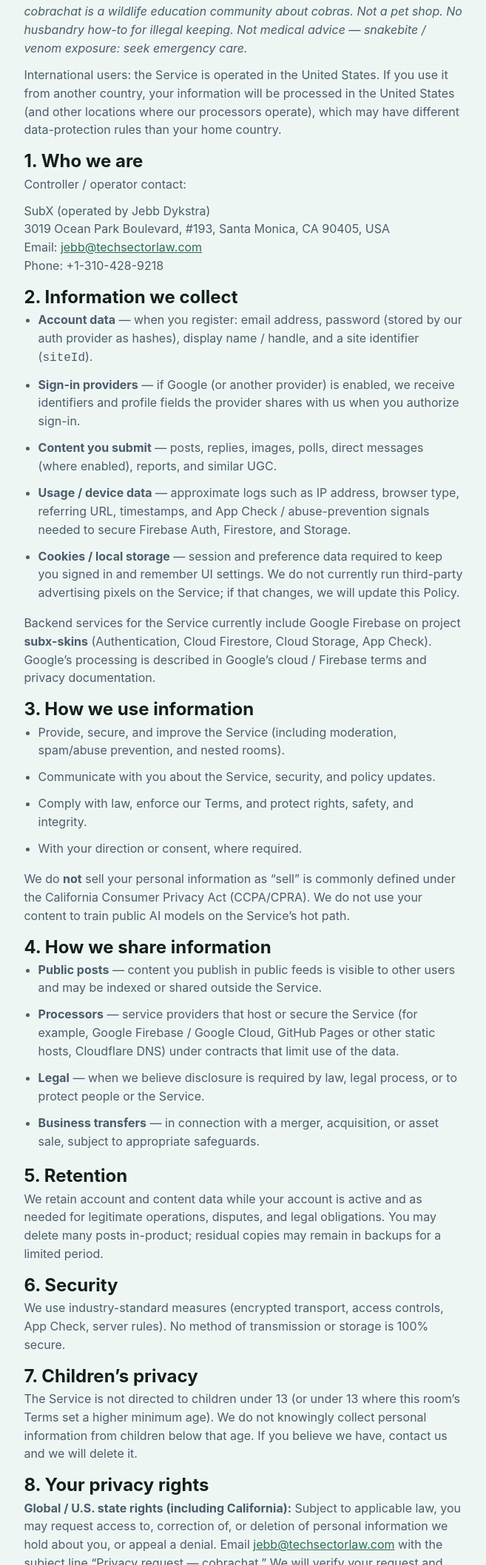
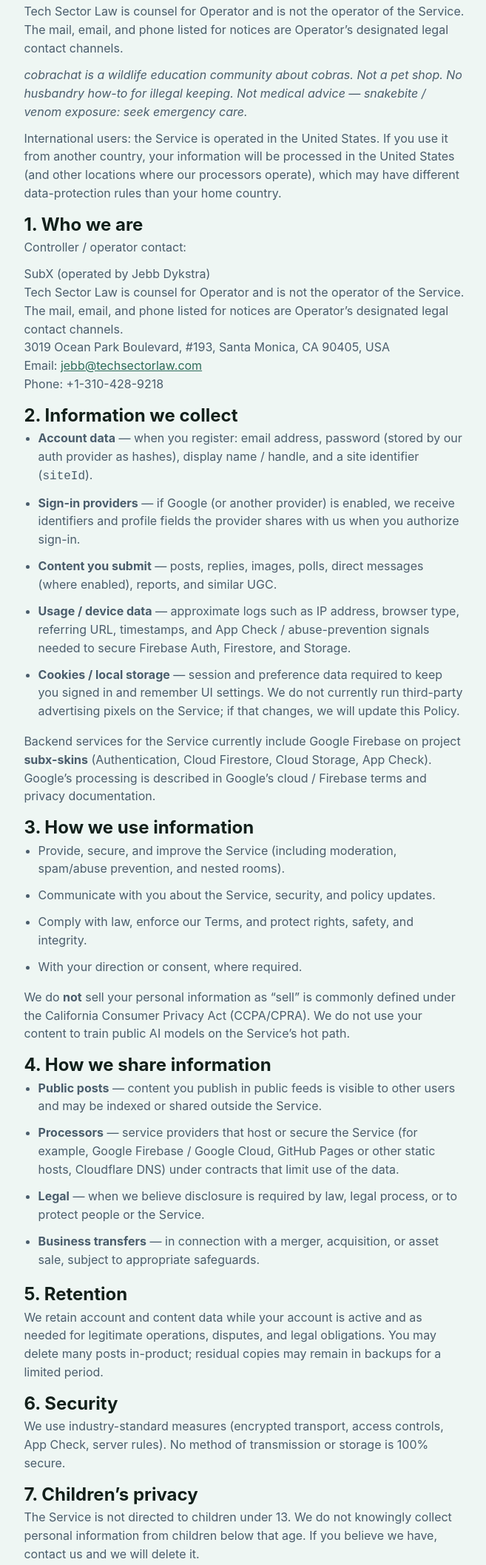
Before and after one commit to jebbdykstra99/cobrachat, a plain HTML site: page privacy.html in a window 1280 px wide. Shown: the part 289-2405 px from the top of the page at 74% size, without its empty margins (310-967 px from the left). Drawn offline with Linux system fonts and the light colour scheme.

Commit message:
legal: counsel-not-operator disambiguation (CLO post-stamp redline)

```diff
--- a/privacy.html
+++ b/privacy.html
@@ -13,12 +13,14 @@
     <p class="legal-kicker">Effective September 25, 2026 · Governing law: State of California, United States of America</p>
     <h1>Privacy Policy</h1>
     <p>This Privacy Policy explains how SubX (operated by Jebb Dykstra) (“Operator,” “we,” “us”) collects, uses, and shares information when you use <strong>cobrachat</strong> at <strong>https://cobrachat.com/</strong> (the “Service”), part of the SubX family of niche community sites.</p>
+    <p>Tech Sector Law is counsel for Operator and is not the operator of the Service. The mail, email, and phone listed for notices are Operator’s designated legal contact channels.</p>
     <p><em>cobrachat is a wildlife education community about cobras. Not a pet shop. No husbandry how-to for illegal keeping. Not medical advice — snakebite / venom exposure: seek emergency care.</em></p>
     <p>International users: the Service is operated in the United States. If you use it from another country, your information will be processed in the United States (and other locations where our processors operate), which may have different data-protection rules than your home country.</p>
 
     <h2>1. Who we are</h2>
     <p>Controller / operator contact:</p>
     <p>SubX (operated by Jebb Dykstra)<br>
+    Tech Sector Law is counsel for Operator and is not the operator of the Service. The mail, email, and phone listed for notices are Operator’s designated legal contact channels.<br>
     3019 Ocean Park Boulevard, #193, Santa Monica, CA 90405, USA<br>
     Email: <a href="mailto:jebb@techsectorlaw.com">jebb@techsectorlaw.com</a><br>
     Phone: +1-310-428-9218</p>
@@ -57,7 +59,7 @@
     <p>We use industry-standard measures (encrypted transport, access controls, App Check, server rules). No method of transmission or storage is 100% secure.</p>
 
     <h2>7. Children’s privacy</h2>
-    <p>The Service is not directed to children under 13 (or under 13 where this room’s Terms set a higher minimum age). We do not knowingly collect personal information from children below that age. If you believe we have, contact us and we will delete it.</p>
+    <p>The Service is not directed to children under 13. We do not knowingly collect personal information from children below that age. If you believe we have, contact us and we will delete it.</p>
 
     <h2>8. Your privacy rights</h2>
     <p><strong>Global / U.S. state rights (including California):</strong> Subject to applicable law, you may request access to, correction of, or deletion of personal information we hold about you, or appeal a denial. Email <a href="mailto:jebb@techsectorlaw.com">jebb@techsectorlaw.com</a> with the subject line “Privacy request — cobrachat.” We will verify your request and respond as required. You will not be discriminated against for exercising rights under CCPA/CPRA.</p>
```
